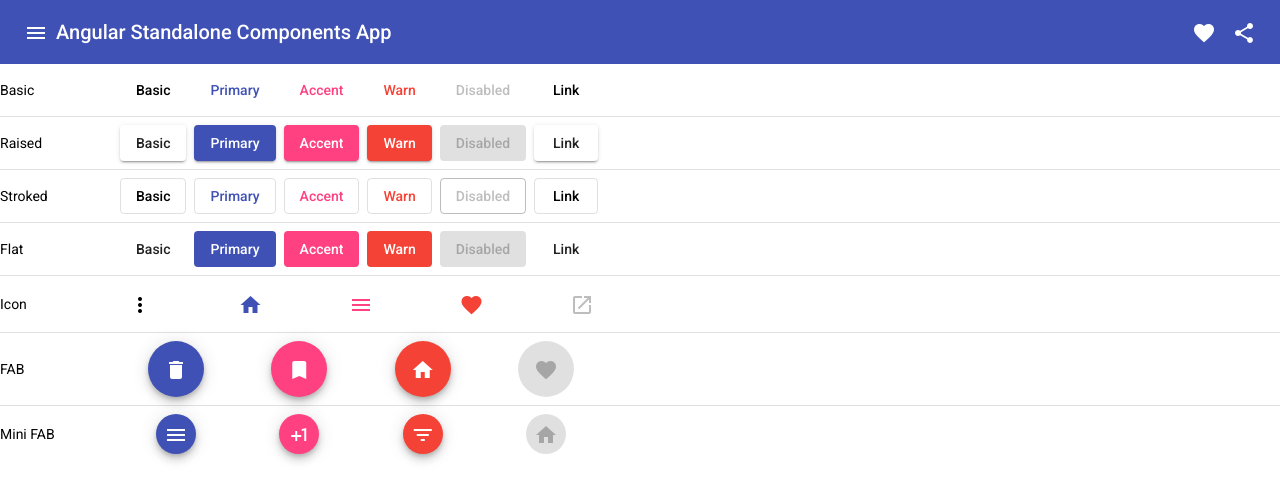
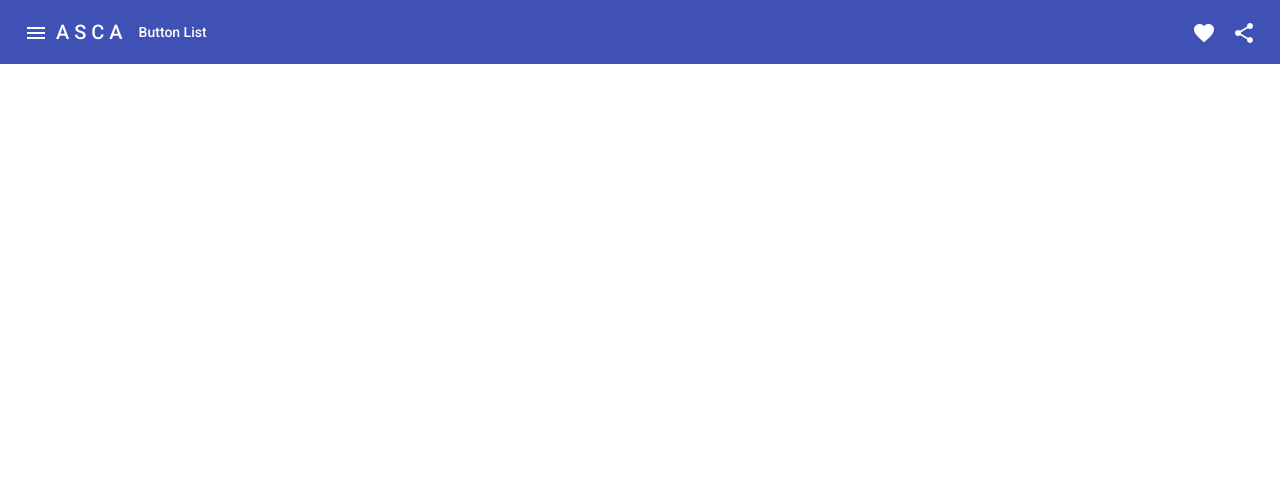
Before and after one commit to damingerdai/angular-standalone-components-app, an Angular app: page / in a window 1280 px wide. Shown: the top 500 px of the page. Built offline with nearby package versions, Linux system fonts and the light colour scheme.

Commit message:
feat: add button

```diff
--- a/src/app/app.component.html
+++ b/src/app/app.component.html
@@ -2,8 +2,10 @@
   <button mat-icon-button class="" aria-label="Example icon-button with menu icon">
    <mat-icon>menu</mat-icon>
  </button>
- <span>Angular Standalone Components App</span>
+ <span>{{title}}</span>
+ <a mat-button routerLink="button"> Button List </a>
  <span class="spacer"></span>
+
  <button mat-icon-button class=" favorite-icon" aria-label="Example icon-button with heart icon">
    <mat-icon>favorite</mat-icon>
  </button>
@@ -11,4 +13,4 @@
   <mat-icon>share</mat-icon>
 </button>
 </mat-toolbar>
-<app-button-list></app-button-list>
+<router-outlet></router-outlet>
--- a/src/app/app.component.ts
+++ b/src/app/app.component.ts
@@ -2,6 +2,7 @@
 import { MatButtonModule } from '@angular/material/button';
 import { MatIconModule } from '@angular/material/icon';
 import { MatToolbarModule } from '@angular/material/toolbar';
+import { RouterModule } from '@angular/router';
 import { ButtonListComponent } from './button-list/button-list.component';
 
 @Component({
@@ -11,6 +12,7 @@
   imports: [
    // CommonModule,
     // BrowserAnimationsModule,
+    RouterModule,
     MatButtonModule,
     MatIconModule,
     MatToolbarModule,
@@ -19,5 +21,6 @@
   standalone: true,
 })
 export class AppComponent {
-  title = 'angular-standalone-components-app';
+  // title = 'Angular Standalone Components App';
+  protected title = 'A S C A'
 }
--- a/src/main.ts
+++ b/src/main.ts
@@ -1,5 +1,6 @@
-import { enableProdMode } from '@angular/core';
+import { enableProdMode, importProvidersFrom } from '@angular/core';
 import { bootstrapApplication } from '@angular/platform-browser';
+import { Route, RouterModule } from '@angular/router';
 
 import { AppComponent } from './app/app.component';
 import { environment } from './environments/environment';
@@ -9,4 +10,16 @@
   enableProdMode();
 }
 
-bootstrapApplication(AppComponent);
+const ROUTES: Route[] = [
+  {
+    path: 'button', loadComponent: () => import('./app/button-list/button-list.component').then(mod => mod.ButtonListComponent)
+  }
+]
+
+bootstrapApplication(AppComponent, {
+  providers: [
+    importProvidersFrom(
+      RouterModule.forRoot([...ROUTES]),
+    )
+  ]
+});
```
